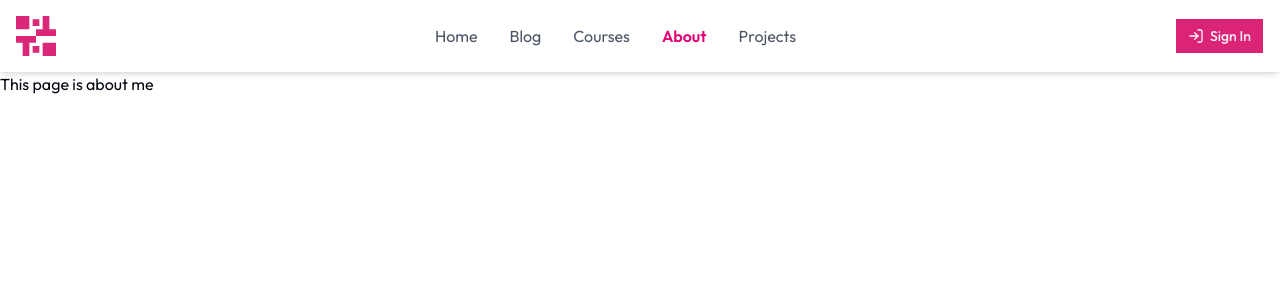
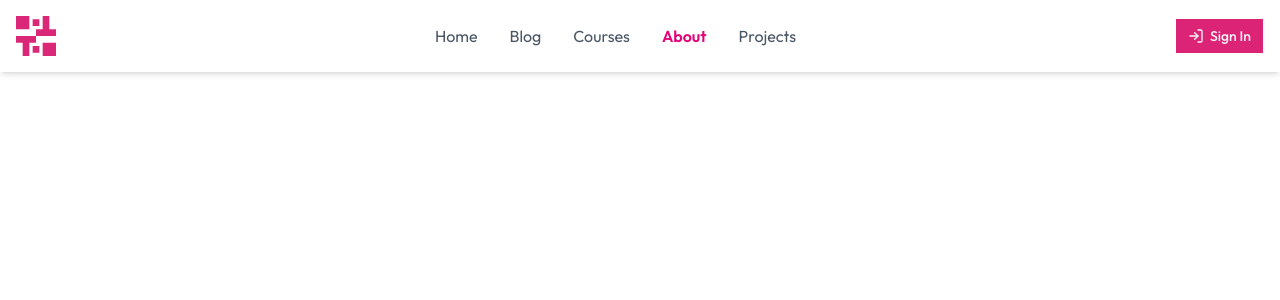
Before and after one commit to taiatiniyara/taiatiniyara, a React (Vite) app: page /about in a window 1280 px wide. Shown: the top 300 px of the page. Built offline with nearby package versions, Linux system fonts and the light colour scheme; no server answers.

Commit message:
'Deploy'

```diff
--- a/src/routes/about.tsx
+++ b/src/routes/about.tsx
@@ -1,9 +1,13 @@
-import { createFileRoute } from '@tanstack/react-router'
+import { createFileRoute } from "@tanstack/react-router";
 
-export const Route = createFileRoute('/about')({
+export const Route = createFileRoute("/about")({
   component: RouteComponent,
-})
+});
 
 function RouteComponent() {
-  return <div>This page is about me</div>
+  return (
+    <div>
+      <iframe className="w-full h-screen" src="/CV.pdf"></iframe>
+    </div>
+  );
 }
```
Also changed, not shown: src/components/img/taia.png (added), 2 other files (tests, documents, lock files or other folders).
